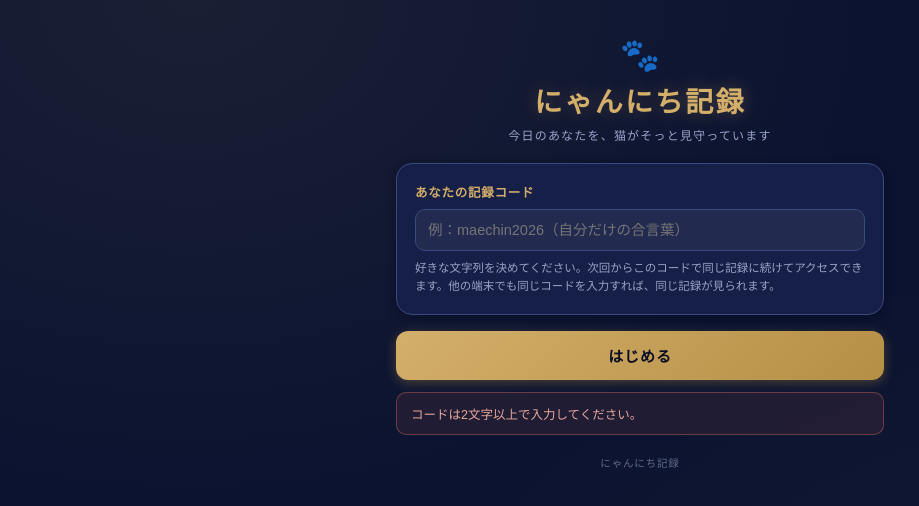
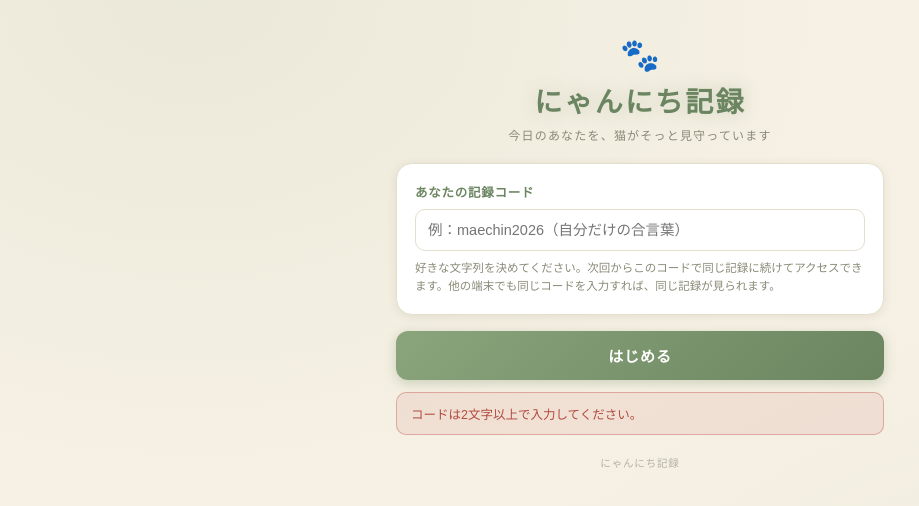
Before and after one commit to maemaekaachan-beep/nyannichi-kiroku, a website: page public/index.html in a window 1280 px wide. Both pictures are taken after a click on the button "はじめる". Shown: the whole page, without its empty margins (0-919 px from the left). Drawn offline with Linux system fonts and the light colour scheme; a web font is replaced by a local one.

Commit message:
Add files via upload

```diff
--- a/public/index.html
+++ b/public/index.html
@@ -4,7 +4,7 @@
 <meta charset="UTF-8">
 <meta name="viewport" content="width=device-width, initial-scale=1.0, maximum-scale=1.0">
 <title>にゃんにち記録</title>
-<meta name="theme-color" content="#0b1330">
+<meta name="theme-color" content="#F6F1E4">
 <link rel="manifest" href="/manifest.json">
 <link rel="icon" href="/icon-192.png">
 <link rel="apple-touch-icon" href="/apple-touch-icon.png">
@@ -15,23 +15,23 @@
   @import url('https://fonts.googleapis.com/css2?family=Zen+Maru+Gothic:wght@400;500;700&family=Shippori+Mincho:wght@400;600;800&display=swap');
 
   :root{
-    --bg:#0b1330;
-    --bg-deep:#070c22;
-    --card-bg:#161f47;
-    --ink:#eef0fb;
-    --ink-soft:#9aa3c9;
-    --gold:#d4af6a;
-    --gold-deep:#b58f45;
-    --line:#3a4a80;
-    --shadow:rgba(5,8,25,0.5);
+    --bg:#F6F1E4;
+    --bg-deep:#EFE9D8;
+    --card-bg:#FFFFFF;
+    --ink:#3B3A32;
+    --ink-soft:#8A8A78;
+    --gold:#6B8560;
+    --gold-deep:#526846;
+    --line:#E3DFCC;
+    --shadow:rgba(90,80,50,0.10);
     --ok:#7ec9a0;
   }
   *{box-sizing:border-box;margin:0;padding:0;}
   html,body{overflow-x:hidden;}
   body{
     background:
-      radial-gradient(ellipse at 15% 0%, rgba(212,175,106,0.08) 0%, transparent 45%),
-      radial-gradient(ellipse at 90% 100%, rgba(212,175,106,0.06) 0%, transparent 50%),
+      radial-gradient(ellipse at 15% 0%, rgba(107,133,96,0.08) 0%, transparent 45%),
+      radial-gradient(ellipse at 90% 100%, rgba(107,133,96,0.06) 0%, transparent 50%),
       var(--bg);
     background-attachment:fixed;
     color:var(--ink);
@@ -48,7 +48,7 @@
     color:var(--gold);
     letter-spacing:0.08em;
     margin-bottom:6px;
-    text-shadow:0 0 18px rgba(212,175,106,0.3);
+    text-shadow:0 0 18px rgba(107,133,96,0.25);
   }
   .tagline{font-size:12px;color:var(--ink-soft);letter-spacing:0.1em;}
 
@@ -60,7 +60,7 @@
     color:var(--ink);font-family:'Zen Maru Gothic',sans-serif;font-size:14.5px;
     padding:12px;outline:none;transition:border-color 0.3s;
   }
-  #onboarding input[type=text]:focus{border-color:var(--gold);box-shadow:0 0 0 3px rgba(212,175,106,0.12);}
+  #onboarding input[type=text]:focus{border-color:var(--gold);box-shadow:0 0 0 3px rgba(107,133,96,0.12);}
   .hint{font-size:11.5px;color:var(--ink-soft);margin-top:8px;line-height:1.6;}
 
   .habit-edit-list{display:flex;flex-direction:column;gap:8px;margin-top:10px;}
@@ -70,7 +70,7 @@
     background:transparent;border:1px solid var(--line);color:var(--ink-soft);
     border-radius:8px;width:36px;height:36px;flex-shrink:0;cursor:pointer;font-size:16px;
   }
-  .habit-del:hover{border-color:#e07a7a;color:#e07a7a;}
+  .habit-del:hover{border-color:#C2554F;color:#C2554F;}
   .habit-add{
     margin-top:4px;background:transparent;border:1px dashed var(--line);color:var(--ink-soft);
     border-radius:10px;padding:10px;font-size:13px;cursor:pointer;font-family:inherit;
@@ -78,8 +78,8 @@
   .habit-add:hover{border-color:var(--gold);color:var(--gold);}
 
   .btn{width:100%;padding:14px;border-radius:12px;font-family:'Zen Maru Gothic',sans-serif;font-size:14.5px;font-weight:700;cursor:pointer;letter-spacing:0.06em;transition:all 0.3s;margin-bottom:12px;display:flex;align-items:center;justify-content:center;gap:8px;border:none;}
-  .btn-primary{background:linear-gradient(135deg,#d4af6a,#b58f45);color:var(--bg-deep);font-size:15px;box-shadow:0 3px 12px rgba(181,143,69,0.35);}
-  .btn-primary:hover:not(:disabled){box-shadow:0 5px 20px rgba(181,143,69,0.45);transform:translateY(-2px);}
+  .btn-primary{background:linear-gradient(135deg,#8AA47C,#6B8560);color:#FFFFFF;font-size:15px;box-shadow:0 3px 12px rgba(107,133,96,0.30);}
+  .btn-primary:hover:not(:disabled){box-shadow:0 5px 20px rgba(107,133,96,0.40);transform:translateY(-2px);}
   .btn:disabled{opacity:0.4;cursor:not-allowed;transform:none !important;}
   .btn-ghost{background:transparent;border:1px solid var(--line);color:var(--ink-soft);}
   .btn-ghost:hover{border-color:var(--gold);color:var(--gold);}
@@ -92,7 +92,7 @@
   .today-date{font-size:13px;color:var(--ink-soft);letter-spacing:0.04em;}
   .streak{
     display:flex;align-items:center;gap:5px;font-size:12.5px;color:var(--gold);font-weight:700;
-    background:rgba(212,175,106,0.1);padding:5px 12px;border-radius:20px;
+    background:rgba(107,133,96,0.10);padding:5px 12px;border-radius:20px;
   }
 
   .card{background:var(--card-bg);border:1px solid var(--line);border-radius:16px;padding:18px;margin-bottom:16px;box-shadow:0 2px 10px var(--shadow);}
@@ -109,7 +109,7 @@
     width:22px;height:22px;border-radius:7px;border:2px solid var(--line);flex-shrink:0;
     display:flex;align-items:center;justify-content:center;font-size:13px;transition:all 0.2s;
   }
-  .habit-item.checked .habit-check{background:var(--ok);border-color:var(--ok);color:var(--bg-deep);}
+  .habit-item.checked .habit-check{background:var(--ok);border-color:var(--ok);color:#FFFFFF;}
   .habit-name{font-size:14px;}
   .habit-item.checked .habit-name{color:var(--ok);}
 
@@ -118,8 +118,8 @@
     color:var(--ink);font-family:'Zen Maru Gothic',sans-serif;font-size:14px;
     padding:12px;outline:none;transition:border-color 0.3s;resize:none;height:80px;
   }
-  textarea:focus{border-color:var(--gold);box-shadow:0 0 0 3px rgba(212,175,106,0.12);}
-  textarea::placeholder{color:#6b7399;}
+  textarea:focus{border-color:var(--gold);box-shadow:0 0 0 3px rgba(107,133,96,0.12);}
+  textarea::placeholder{color:#9C9C88;}
 
   .comment-card{
     background:var(--card-bg);border:1px solid var(--gold-deep);border-radius:16px;
@@ -133,7 +133,7 @@
   .loading{text-align:center;padding:20px 10px;color:var(--ink-soft);font-size:13px;}
   .loading-mark{font-size:22px;display:block;margin-bottom:8px;animation:twinkle 1.4s ease-in-out infinite;}
   @keyframes twinkle{0%,100%{opacity:0.4;transform:scale(0.92);}50%{opacity:1;transform:scale(1.05);}}
-  .error-msg{background:rgba(212,110,90,0.1);border:1px solid rgba(212,110,90,0.4);border-radius:10px;padding:11px 14px;color:#e7a89a;font-size:12.5px;margin-top:8px;display:none;}
+  .error-msg{background:rgba(194,85,79,0.1);border:1px solid rgba(194,85,79,0.4);border-radius:10px;padding:11px 14px;color:#B24A3E;font-size:12.5px;margin-top:8px;display:none;}
   .error-msg.show{display:block;}
 
   .history{display:flex;flex-direction:column;gap:8px;}
```
Also changed, not shown: public/apple-touch-icon.png, public/icon-192.png, public/icon-512.png, public/manifest.json.
